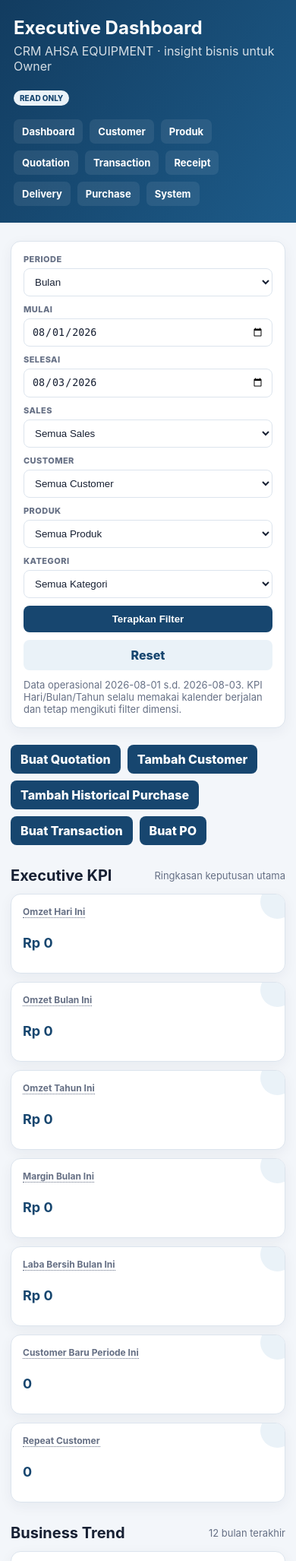
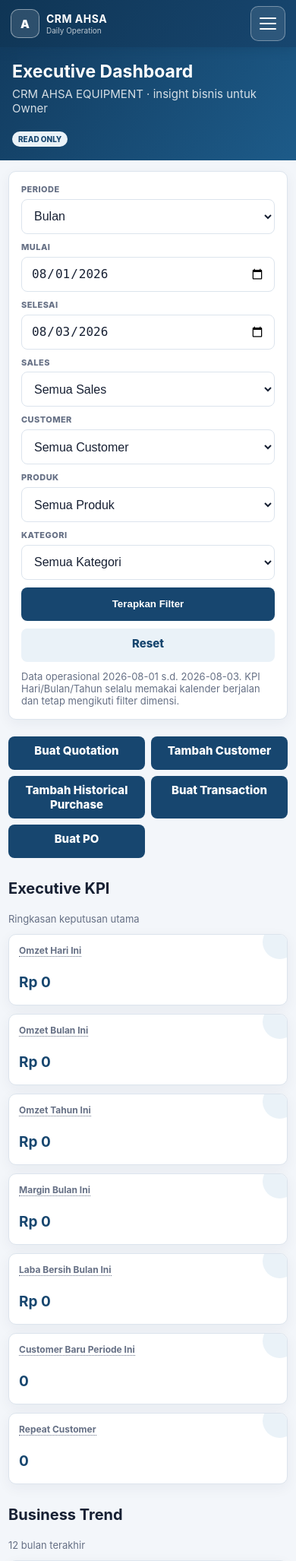
Before and after one commit to lukiahsa/crm-ahsa, a Flask app: page / in a window 390 px wide. Shown: the top 2054 px of the page at 76% size. Run offline with Flask 3, Linux system fonts and the light colour scheme; data comes from the database, SQL or seed files in the repository; data that the repository does not hold is empty; some libraries are stand-ins or nearby versions.

Commit message:
feat(mobile): add responsive navigation and global layout

```diff
--- /dev/null
+++ b/app/static/css/mobile.css
@@ -0,0 +1,233 @@
+:root {
+    --mobile-brand: #17466f;
+    --mobile-brand-dark: #0f3555;
+    --mobile-surface: #ffffff;
+    --mobile-canvas: #f4f6f9;
+    --mobile-text: #17212b;
+    --mobile-muted: #66788a;
+    --mobile-line: #d8e2ea;
+    --mobile-focus: #f59e0b;
+}
+
+.mobile-app-nav { display: none; }
+
+@media (max-width: 1023px) {
+    button, .btn, .button, [role="button"], input[type="submit"], input[type="button"] {
+        min-height: 44px;
+    }
+
+    input, select, textarea {
+        font-size: 16px !important;
+    }
+
+    :focus-visible {
+        outline: 3px solid var(--mobile-focus) !important;
+        outline-offset: 2px;
+    }
+
+    dialog {
+        max-width: calc(100vw - 24px) !important;
+        max-height: calc(100dvh - 24px) !important;
+        overflow: auto;
+    }
+}
+
+@media (max-width: 767px) {
+    html { overflow-x: hidden; }
+    body { min-width: 0; overflow-x: hidden; font-size: 15px; }
+
+    .mobile-app-nav {
+        position: sticky;
+        z-index: 1000;
+        top: 0;
+        display: flex;
+        min-height: 62px;
+        align-items: center;
+        justify-content: space-between;
+        gap: 12px;
+        padding: 8px 14px;
+        color: #fff;
+        background: linear-gradient(125deg, var(--mobile-brand-dark), var(--mobile-brand));
+        box-shadow: 0 3px 14px rgba(15, 53, 85, .24);
+    }
+
+    .mobile-app-brand {
+        display: inline-flex;
+        min-width: 0;
+        align-items: center;
+        gap: 9px;
+        color: #fff;
+        text-decoration: none;
+    }
+
+    .mobile-app-brand strong, .mobile-app-brand small { display: block; }
+    .mobile-app-brand strong { font-size: 14px; letter-spacing: .035em; }
+    .mobile-app-brand small { margin-top: 1px; color: rgba(255, 255, 255, .72); font-size: 10px; }
+    .mobile-app-mark { display: grid; width: 38px; height: 38px; flex: 0 0 38px; place-items: center; border: 1px solid rgba(255,255,255,.45); border-radius: 10px; background: rgba(255,255,255,.12); font-weight: 900; }
+
+    .mobile-menu-toggle {
+        display: grid;
+        width: 46px;
+        height: 46px;
+        min-height: 46px;
+        flex: 0 0 46px;
+        place-content: center;
+        gap: 5px;
+        padding: 0;
+        border: 1px solid rgba(255,255,255,.35);
+        border-radius: 10px;
+        color: #fff;
+        background: rgba(255,255,255,.1);
+    }
+
+    .mobile-menu-toggle span { display: block; width: 22px; height: 2px; border-radius: 2px; background: currentColor; }
+
+    .mobile-menu {
+        position: absolute;
+        top: calc(100% - 2px);
+        right: 10px;
+        left: 10px;
+        display: grid;
+        max-height: calc(100dvh - 78px);
+        grid-template-columns: repeat(2, minmax(0, 1fr));
+        gap: 7px;
+        overflow-y: auto;
+        padding: 12px;
+        border: 1px solid #b9cad8;
+        border-radius: 0 0 14px 14px;
+        background: var(--mobile-surface);
+        box-shadow: 0 16px 34px rgba(15, 42, 67, .24);
+    }
+
+    .mobile-menu[hidden] { display: none; }
+    .mobile-menu a { display: flex; min-height: 46px; align-items: center; padding: 10px 12px; border: 1px solid var(--mobile-line); border-radius: 9px; color: var(--mobile-text); background: #f7f9fb; font-size: 13px; font-weight: 800; text-decoration: none; }
+    .mobile-menu a.active { border-color: var(--mobile-brand); color: #fff; background: var(--mobile-brand); }
+
+    body > header nav, body > header > nav, body > header .header-row + nav { display: none !important; }
+    body > header { padding: 18px 16px !important; }
+    body > header h1 { font-size: 23px !important; }
+
+    main, .container, .workspace, .wrap {
+        width: 100% !important;
+        max-width: 100% !important;
+        margin: 14px auto 34px !important;
+        padding-right: 11px !important;
+        padding-left: 11px !important;
+    }
+
+    .head, .header, .topbar, .panel-heading, .section-head {
+        align-items: stretch !important;
+        flex-direction: column !important;
+    }
+
+    .actions, .buttons, .quick-actions, .workflow-actions, .dialog-actions {
+        display: grid !important;
+        width: 100%;
+        grid-template-columns: repeat(2, minmax(0, 1fr));
+        gap: 8px !important;
+    }
+
+    .actions > *, .buttons > *, .quick-actions > *, .workflow-actions > *, .dialog-actions > * {
+        width: 100%;
+        margin: 0 !important;
+        text-align: center;
+    }
+
+    .card, .panel, .filter-panel, .kpi { border-radius: 10px !important; }
+    .card, .panel { padding: 15px !important; }
+
+    .grid, .form-grid, .filters, .profile, .summary, .summary-grid, .split-grid,
+    .header-grid, .document-grid, .module-grid, .identity-options {
+        grid-template-columns: 1fr !important;
+    }
+
+    .full { grid-column: auto !important; }
+    form:not(.inline):not(.status-form):not(.search-form) { min-width: 0; }
+    label { line-height: 1.35; }
+    input, select, textarea { width: 100%; min-width: 0; min-height: 46px; padding: 11px 12px !important; }
+    textarea { min-height: 104px; }
+
+    .search-form {
+        display: grid !important;
+        width: 100%;
+        grid-template-columns: 1fr 88px;
+        gap: 8px !important;
+        align-items: stretch !important;
+    }
+
+    .search-form input { min-width: 0 !important; grid-column: 1 / -1; }
+    .search-form button, .search-form a { display: flex; min-height: 44px; align-items: center; justify-content: center; padding: 9px 10px !important; }
+
+    .table-wrap, .table-wrapper, .scroll, .card:has(> table) {
+        overflow: visible !important;
+    }
+
+    table.mobile-card-table, table.mobile-card-table tbody, table.mobile-card-table tr, table.mobile-card-table td,
+    table.mobile-item-table, table.mobile-item-table tbody, table.mobile-item-table tr, table.mobile-item-table td {
+        display: block;
+        width: 100% !important;
+        min-width: 0 !important;
+    }
+
+    table.mobile-card-table, table.mobile-item-table { border: 0; border-collapse: separate; background: transparent; }
+    table.mobile-card-table thead, table.mobile-item-table thead { position: absolute; width: 1px; height: 1px; overflow: hidden; clip: rect(0 0 0 0); clip-path: inset(50%); white-space: nowrap; }
+    table.mobile-card-table tr, table.mobile-item-table tr { margin: 0 0 12px; overflow: hidden; border: 1px solid var(--mobile-line); border-radius: 10px; background: var(--mobile-surface); box-shadow: 0 2px 7px rgba(15,42,67,.06); }
+    table.mobile-card-table td, table.mobile-item-table td { display: grid; min-height: 42px; grid-template-columns: minmax(92px, 38%) minmax(0, 1fr); align-items: start; gap: 10px; padding: 9px 11px !important; border: 0 !important; border-bottom: 1px solid #edf1f4 !important; white-space: normal !important; text-align: left !important; overflow-wrap: anywhere; }
+    table.mobile-card-table td:last-child, table.mobile-item-table td:last-child { border-bottom: 0 !important; }
+    table.mobile-card-table td::before, table.mobile-item-table td::before { content: attr(data-mobile-label); color: var(--mobile-muted); font-size: 11px; font-weight: 800; letter-spacing: .02em; text-transform: uppercase; }
+    table.mobile-card-table td[colspan], table.mobile-item-table td[colspan] { display: block; text-align: center !important; }
+    table.mobile-card-table td[colspan]::before, table.mobile-item-table td[colspan]::before { content: none; }
+    table.mobile-card-table td form, table.mobile-card-table td .quick { display: grid !important; grid-template-columns: repeat(2, minmax(0, 1fr)); gap: 7px; }
+    table.mobile-card-table td .btn, table.mobile-card-table td button, table.mobile-card-table td a { min-height: 42px; align-items: center; justify-content: center; }
+
+    table.mobile-item-table tr { padding-top: 8px; }
+    table.mobile-item-table td { display: block; padding: 7px 10px !important; }
+    table.mobile-item-table td::before { display: block; margin-bottom: 5px; }
+    table.mobile-item-table .rowTotal { min-height: 44px; font-size: 16px; }
+    table.mobile-item-table .remove { width: 100%; }
+
+    .kpi-grid { grid-template-columns: repeat(2, minmax(0, 1fr)) !important; }
+    .kpi { min-height: 94px !important; padding: 13px !important; }
+    .kpi strong { font-size: 19px !important; }
+    .mini-grid { grid-template-columns: repeat(2, minmax(0, 1fr)) !important; }
+    .funnel { grid-template-columns: repeat(2, minmax(0, 1fr)) !important; }
+    .chart { width: 100%; min-height: 250px; }
+    canvas { max-width: 100% !important; }
+    .activity li { grid-template-columns: 1fr !important; padding-left: 16px !important; }
+    .activity time { grid-column: auto !important; }
+
+    .shell { display: flex !important; flex-direction: column; }
+    .action-panel { position: static !important; order: -1; }
+    .action-list { grid-template-columns: repeat(2, minmax(0, 1fr)) !important; }
+    .history-row, .note-row, .attachment-row { align-items: stretch !important; flex-direction: column !important; }
+    .status-form { display: grid !important; width: 100%; grid-template-columns: 1fr; gap: 8px; }
+
+    .sticky-mobile-action, .mobile-save-bar {
+        position: sticky;
+        z-index: 20;
+        bottom: 0;
+        padding: 10px !important;
+        border-top: 1px solid var(--mobile-line);
+        background: rgba(255,255,255,.96);
+        box-shadow: 0 -7px 20px rgba(15,42,67,.1);
+        backdrop-filter: blur(8px);
+    }
+
+    .mobile-save-bar button { width: 100%; }
+
+    .mobile-preview-page { margin: 0 !important; padding: 0 !important; background: #dfe6ec; }
+    .mobile-preview-bar { position: sticky; z-index: 30; top: 62px; display: grid; grid-template-columns: repeat(2,minmax(0,1fr)); gap: 8px; padding: 10px; background: #fff; box-shadow: 0 3px 12px rgba(15,42,67,.14); }
+    .mobile-preview-frame { display: block; width: 100%; height: calc(100dvh - 126px); border: 0; background: #fff; }
+}
+
+@media (max-width: 420px) {
+    .mobile-menu { grid-template-columns: 1fr; }
+    .kpi-grid, .mini-grid, .funnel { grid-template-columns: 1fr !important; }
+}
+
+@media (prefers-color-scheme: dark) and (max-width: 767px) {
+    :root { --mobile-surface:#182231; --mobile-canvas:#0f1722; --mobile-text:#eef4fa; --mobile-muted:#a9b5c3; --mobile-line:#314155; }
+    .mobile-menu, table.mobile-card-table tr, table.mobile-item-table tr { color: var(--mobile-text); background: var(--mobile-surface); }
+    .mobile-menu a { color: var(--mobile-text); background: #213047; }
+    .sticky-mobile-action, .mobile-preview-bar { background: rgba(24,34,49,.97); }
+}
--- /dev/null
+++ b/app/templates/_mobile_head.html
@@ -0,0 +1 @@
+<link rel="stylesheet" href="{{ url_for('static', filename='css/mobile.css') }}">
--- /dev/null
+++ b/app/templates/_mobile_navigation.html
@@ -0,0 +1,22 @@
+<div class="mobile-app-nav" data-mobile-navigation>
+    <a class="mobile-app-brand" href="{{ url_for('dashboard') }}" aria-label="CRM Ahsa Equipment — Dashboard">
+        <span class="mobile-app-mark" aria-hidden="true">A</span>
+        <span><strong>CRM AHSA</strong><small>Daily Operation</small></span>
+    </a>
+    <button class="mobile-menu-toggle" type="button" aria-expanded="false" aria-controls="mobile-primary-menu" aria-label="Buka menu utama">
+        <span aria-hidden="true"></span><span aria-hidden="true"></span><span aria-hidden="true"></span>
+    </button>
+    <nav class="mobile-menu" id="mobile-primary-menu" aria-label="Navigasi utama" hidden>
+        <a class="{% if request.path in ['/', '/dashboard'] %}active{% endif %}" href="{{ url_for('dashboard') }}">Dashboard</a>
+        <a class="{% if request.path.startswith('/customers') %}active{% endif %}" href="{{ url_for('customers') }}">Customer</a>
+        <a class="{% if request.path.startswith('/products') %}active{% endif %}" href="{{ url_for('products') }}">Product</a>
+        {% if module_enabled('quotation') %}<a class="{% if request.path.startswith('/quotations') %}active{% endif %}" href="{{ url_for('quotations') }}">Quotation</a>{% endif %}
+        <a class="{% if request.path.startswith('/transactions') %}active{% endif %}" href="{{ url_for('transactions') }}">Transaction</a>
+        {% if module_enabled('invoice') %}<a class="{% if request.path.startswith('/invoices') %}active{% endif %}" href="{{ url_for('transactions') }}">Invoice</a>{% endif %}
+        {% if module_enabled('receipt') %}<a class="{% if request.path.startswith('/receipts') %}active{% endif %}" href="{{ url_for('receipts') }}">Receipt</a>{% endif %}
+        {% if module_enabled('delivery_order') %}<a class="{% if request.path.startswith('/delivery-orders') %}active{% endif %}" href="{{ url_for('delivery_orders') }}">Delivery Order</a>{% endif %}
+        {% if module_enabled('purchase_order') %}<a class="{% if request.path.startswith('/purchase-orders') %}active{% endif %}" href="{{ url_for('purchase_orders') }}">Purchase Order</a>{% endif %}
+        <a class="{% if request.path.startswith('/settings') %}active{% endif %}" href="{{ url_for('settings_home') }}">Settings</a>
+    </nav>
+</div>
+<script defer src="{{ url_for('static', filename='js/mobile.js') }}"></script>
--- a/app/templates/company_profile_settings.html
+++ b/app/templates/company_profile_settings.html
@@ -16,8 +16,10 @@ label{display:block;font-weight:700;margin-bottom:6px;font-size:12px}input,texta
 .identity-tabs{display:flex;gap:9px;flex-wrap:wrap;margin-bottom:16px}.identity-tab{padding:10px 13px;border-radius:8px;border:1px solid #cbd6df;background:#fff;color:#17212b;text-decoration:none;font-weight:800;font-size:12px}.identity-tab.active{background:#0b4388;color:#fff;border-color:#0b4388}.system-grid{display:grid;grid-template-columns:110px 1fr;gap:16px;align-items:center}.logo-preview{max-width:100px;max-height:58px}.system-badges{display:flex;gap:7px;flex-wrap:wrap;margin-top:8px}.system-badge{padding:5px 8px;border-radius:999px;background:#eaf2ff;color:#0b4388;font-size:10px;font-weight:800}.system-badge.off{background:#edf0f2;color:#6d7882}
 @media(max-width:720px){.grid{grid-template-columns:1fr}.full{grid-column:auto}.head{flex-direction:column}}
 </style>
+{% include '_mobile_head.html' %}
 </head>
 <body>
+{% include '_mobile_navigation.html' %}
 <main class="container">
 <div class="head">
 <div><h1>🏢 Company Identities</h1><div class="sub">Single source of truth identitas dokumen ERP.</div></div>
--- a/app/templates/dashboard.html
+++ b/app/templates/dashboard.html
@@ -79,8 +79,10 @@
         @media(max-width:480px){ .filters,.kpi-grid,.funnel{grid-template-columns:1fr} }
         @media(prefers-color-scheme:dark){ :root{--bg:#0f1722;--panel:#182231;--text:#eef4fa;--muted:#a9b5c3;--line:#2b3b4d;--soft:#213248;--brand:#8dc9f3;--brand2:#70b8ea;--good:#6ce9ba;--warn:#fec84b;--danger:#fda29b} .filter-panel,.panel,.kpi{box-shadow:none}.badge.danger,.alert-count{background:#4a2528} }
     </style>
+    {% include '_mobile_head.html' %}
 </head>
 <body>
+{% include '_mobile_navigation.html' %}
 {% set d = dashboard %}
 <header>
     <div class="header-row"><div><h1>Executive Dashboard</h1><p>CRM AHSA EQUIPMENT · insight bisnis untuk Owner</p></div><div><span class="badge">READ ONLY</span></div></div>
--- a/app/templates/numbering_edit.html
+++ b/app/templates/numbering_edit.html
@@ -13,8 +13,10 @@ h1{margin:0 0 6px;color:#0b4388}.sub{color:#6d7882;margin-bottom:18px}.preview{p
 .actions{display:flex;justify-content:flex-end;gap:8px;margin-top:20px}.btn{padding:10px 15px;border:0;border-radius:7px;text-decoration:none;font-weight:800;cursor:pointer}.blue{background:#0b4388;color:#fff}.gray{background:#6d7882;color:#fff}
 @media(max-width:650px){.grid{grid-template-columns:1fr}.full{grid-column:auto}}
 </style>
+{% include '_mobile_head.html' %}
 </head>
 <body>
+{% include '_mobile_navigation.html' %}
 <main class="container"><section class="card">
 <h1>Edit Penomoran</h1>
 <div class="sub">{{ numbering["document_type"] }}</div>
--- a/app/templates/numbering_settings.html
+++ b/app/templates/numbering_settings.html
@@ -13,8 +13,10 @@
 .note{margin-top:15px;background:#fff8df;border:1px solid #efd97b;padding:12px;border-radius:8px;font-size:12px;line-height:1.5}
 @media(max-width:800px){.card{overflow-x:auto}.head{flex-direction:column}table{min-width:900px}}
 </style>
+{% include '_mobile_head.html' %}
 </head>
 <body>
+{% include '_mobile_navigation.html' %}
 <main class="container">
 <div class="head"><div><h1>🔢 Penomoran Dokumen</h1><div class="sub">Format nomor terpusat untuk seluruh modul ERP.</div></div><a class="btn gray" href="{{ url_for('settings_home') }}">Pengaturan ERP</a></div>
 <section class="card">
--- a/app/templates/settings_home.html
+++ b/app/templates/settings_home.html
@@ -18,8 +18,10 @@ h1{margin:0;color:#0b4388}.sub{margin-top:6px;color:#6d7882}
 .open{display:block;text-align:center;background:#0b4388;color:#fff;padding:10px;border-radius:7px;text-decoration:none;font-weight:800}
 @media(max-width:800px){.grid{grid-template-columns:1fr}.head{flex-direction:column}}
 </style>
+{% include '_mobile_head.html' %}
 </head>
 <body>
+{% include '_mobile_navigation.html' %}
 <main class="container">
 <div class="head">
 <div>
```
Also changed, not shown: app/static/js/mobile.js (added, +69 -0 lines), app/templates/module_manager.html (+2 -1 lines).
